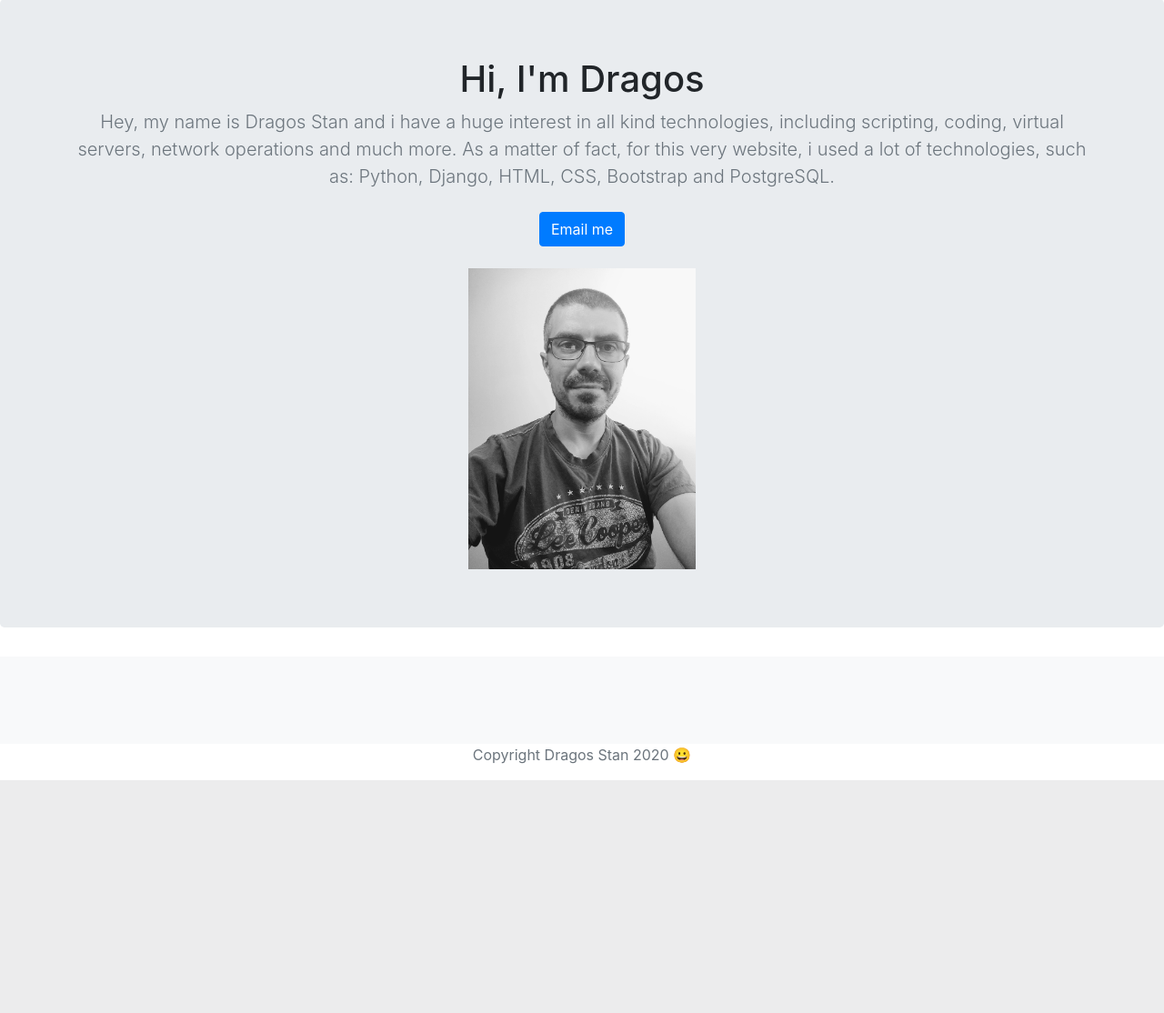
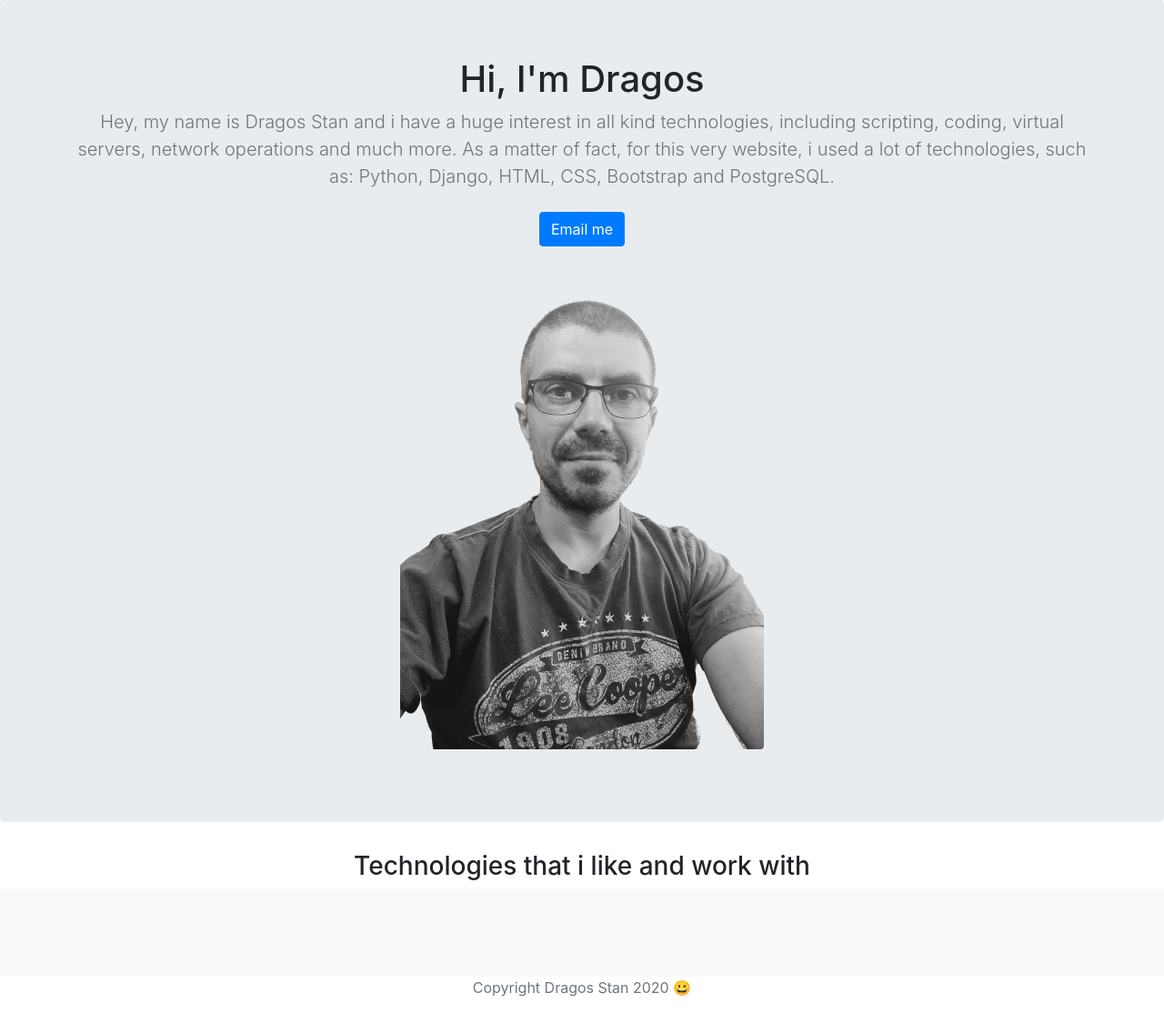
Before and after one commit to dstan82/portfolio, a Django app: page / in a window 1280 px wide. Shown: the part 57-1171 px from the top of the page at 91% size. Before the commit the page ends 915 px from the top, so only its background shows below. Run offline with Django 3.2, Linux system fonts and the light colour scheme; data that the repository does not hold is empty; some libraries are stand-ins or nearby versions.

Commit message:
changed static image

```diff
--- a/jobs/templates/jobs/home.html
+++ b/jobs/templates/jobs/home.html
@@ -69,13 +69,18 @@
             <div class="container">
                 <h1>Hi, I'm Dragos</h1>
                 <p class="lead text-muted">Hey, my name is Dragos Stan and i have a huge interest in all kind technologies, including scripting, coding, virtual servers, network operations and much more. As a matter of fact, for this very website, i used a lot of technologies, such as: Python, Django, HTML, CSS, Bootstrap and PostgreSQL.</p>
-                <p>
+                                  <p>
                     <a href="mailto:standragos82@gmail.com" class="btn btn-primary my-2">Email me</a>
                 </p>
-                <img class="img-fluid" src="{% static 'dragos.jpg' %}" width="250" />
+                <p>
+                    <img class="img-fluid rounded" src="{% static 'dragos.png' %}" width="400" />
+
+                  </p>
             </div>
+
         </section>
 
+<h3 class="text-center">Technologies that i like and work with</h3>
         <div class="album py-5 bg-light">
             <div class="container">
                 <div class="row">
```
Also changed, not shown: portfolio/static/dragos.jpg (deleted), portfolio/static/dragos.png (added).
